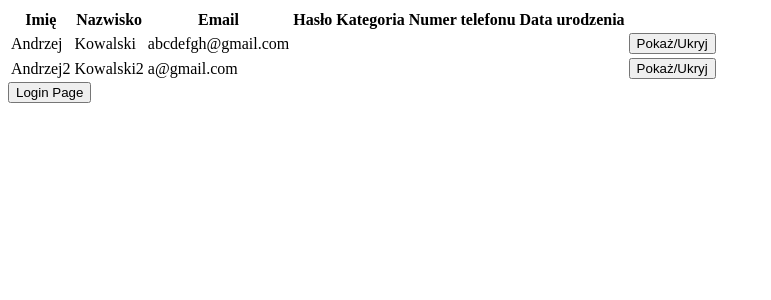
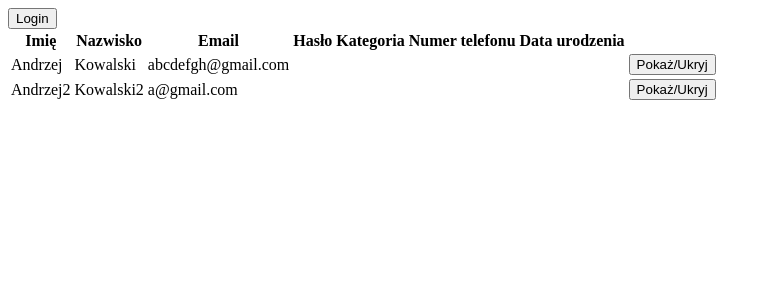
Before and after one commit to Zappp/frontend-react-ts, a React (Create React App) app: page /home in a window 1280 px wide. Shown: the top 300 px of the page, without its empty margins (0-771 px from the left). Built offline with nearby package versions, Linux system fonts and the light colour scheme.

Commit message:
usuniecie niepotrzebnego komponentu Logout

```diff
--- a/src/App.tsx
+++ b/src/App.tsx
@@ -1,7 +1,7 @@
+import { useEffect, useState } from 'react'
 import { Routes, Route, Navigate } from 'react-router-dom'
+
 import Home from './components/Home'
-import Login from './components/Login'
-import { useEffect, useState } from 'react'
 import Profile from './components/Profile'
 
 const userData = [
@@ -48,12 +48,11 @@ const App = () => {
       {!isAuth && (
         <>
           <Route path='/' element={<Navigate to='/home' />} />
-          <Route path='/home' element={<Home userData={userData} />} />
-          <Route path='/login' element={<Login setIsAuth={setIsAuth} />} />
+          <Route path='/home' element={<Home userData={userData} setIsAuth={setIsAuth} />} />
         </>
       )}
       {isAuth && (
-        <Route path='/profile' element={<Profile setIsAuth={setIsAuth} />} />
+        <Route path='/profile' element={<Profile setIsAuth={setIsAuth} userData={userData} />} />
       )}
       <Route
         path='*'
--- a/src/components/Home/index.tsx
+++ b/src/components/Home/index.tsx
@@ -1,40 +1,23 @@
 import { useNavigate } from 'react-router-dom'
 import { UserData } from '../../types'
-import SpecificInfo from '../SpecificInfo'
+import TableUsers from '../TableUsers'
 
 interface Props {
-  userData: UserData[]
+  userData: UserData[],
+  setIsAuth: React.Dispatch<React.SetStateAction<boolean>>
 }
 
-const Home: React.FC<Props> = ({ userData }) => {
+const Home: React.FC<Props> = ({ userData, setIsAuth }) => {
   let navigate = useNavigate()
+  const handleLogin = () => {
+    setIsAuth(true)
+    navigate('/profile')
+  }
   return (
-    <div>
-      <table>
-        <thead>
-          <tr>
-            <th>Imię</th>
-            <th>Nazwisko</th>
-            <th>Email</th>
-            <th>Hasło</th>
-            <th>Kategoria</th>
-            <th>Numer telefonu</th>
-            <th>Data urodzenia</th>
-          </tr>
-        </thead>
-        <tbody>
-          {userData.map((user, index) => (
-            <tr key={index}>
-              <td>{user.name}</td>
-              <td>{user.surname}</td>
-              <td>{user.email}</td>
-              <SpecificInfo userPrivateData={user} />
-            </tr>
-          ))}
-        </tbody>
-      </table>
-      <button onClick={() => navigate('/login')}>Login Page</button>
-    </div>
+    <>
+      <button onClick={() => handleLogin()}>Login</button>
+      <TableUsers userData={userData} />
+    </>
   )
 }
 export default Home
--- a/src/components/Login/index.tsx
+++ /dev/null
@@ -1,26 +0,0 @@
-import React from 'react'
-import { useNavigate } from 'react-router-dom'
-
-interface Props {
-  setIsAuth: React.Dispatch<React.SetStateAction<boolean>>
-}
-
-const Login: React.FC<Props> = ({ setIsAuth }) => {
-  let navigate = useNavigate()
-  const handleLogin = () => {
-    setIsAuth(true)
-    navigate('/profile')
-  }
-  const handleNavigateMenu = () => {
-      navigate('/home')
-  }
-  return (
-    <>
-      <button onClick={() => handleLogin()}>Login</button>
-      <br></br>
-      <button onClick={() => handleNavigateMenu()}>Powrót do menu</button>
-    </>
-  )
-}
-
-export default Login
--- a/src/components/Profile/index.tsx
+++ b/src/components/Profile/index.tsx
@@ -1,16 +1,24 @@
 import { useNavigate } from 'react-router-dom'
+import { UserData } from '../../types'
+import TableUsers from '../TableUsers'
 
 interface Props {
-  setIsAuth: React.Dispatch<React.SetStateAction<boolean>>
+  setIsAuth: React.Dispatch<React.SetStateAction<boolean>>,
+  userData: UserData[]
 }
 
-const Profile: React.FC<Props> = ({ setIsAuth }) => {
+const Profile: React.FC<Props> = ({ setIsAuth, userData }) => {
   let navigate = useNavigate()
   const handleLogout = () => {
     setIsAuth(false)
-    navigate('/login')
+    navigate('/home')
   }
-  return <button onClick={() => handleLogout()}>Logout</button>
+  return (
+    <>
+      <button onClick={() => handleLogout()}>Logout</button>
+      <TableUsers userData={userData} />
+    </>
+  )
 }
 
 export default Profile
--- /dev/null
+++ b/src/components/TableUsers/index.tsx
@@ -0,0 +1,35 @@
+import { UserData } from "../../types"
+import SpecificInfo from '../SpecificInfo'
+
+interface Props {
+    userData: UserData[],
+}
+
+const TableUsers:React.FC<Props> = ({userData}) => {
+  return (
+    <table>
+      <thead>
+        <tr>
+          <th>Imię</th>
+          <th>Nazwisko</th>
+          <th>Email</th>
+          <th>Hasło</th>
+          <th>Kategoria</th>
+          <th>Numer telefonu</th>
+          <th>Data urodzenia</th>
+        </tr>
+      </thead>
+      <tbody>
+        {userData.map((user, index) => (
+          <tr key={index}>
+            <td>{user.name}</td>
+            <td>{user.surname}</td>
+            <td>{user.email}</td>
+            <SpecificInfo userPrivateData={user} />
+          </tr>
+        ))}
+      </tbody>
+    </table>
+  )
+}
+export default TableUsers
```
